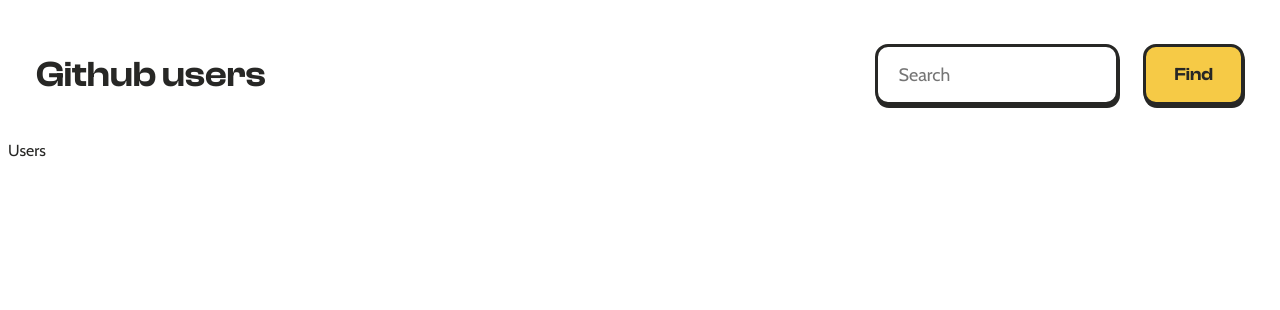
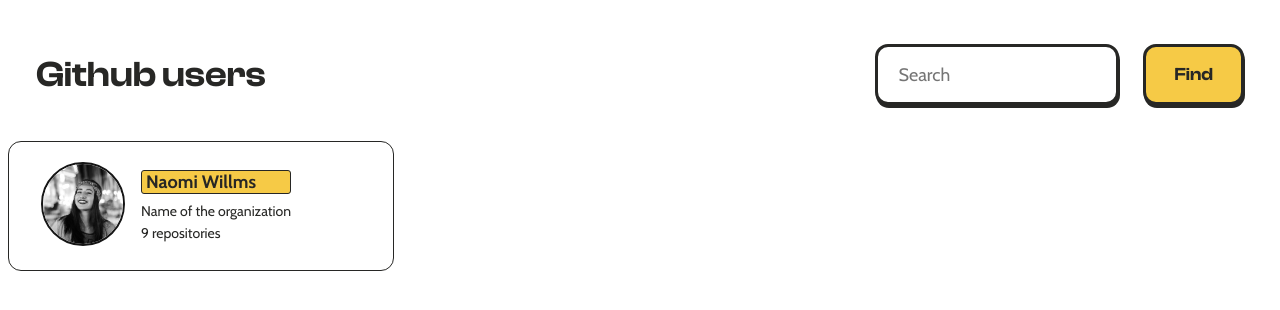
Before and after one commit to egorova-sofya/fancy-github-users, a React (Vite) app: page /users in a window 1280 px wide. Shown: the top 310 px of the page. Built offline with nearby package versions, Linux system fonts and the light colour scheme.

Commit message:
created user card component

```diff
--- /dev/null
+++ b/src/components/Avatar/Avatar.css
@@ -0,0 +1,5 @@
+.avatar {
+  filter: contrast(120%) grayscale(100%);
+  border-radius: 50%;
+  border: 2px solid var(--black);
+}
--- /dev/null
+++ b/src/components/Avatar/Avatar.tsx
@@ -0,0 +1,24 @@
+import { FC } from "react";
+import "./Avatar.css";
+//TODO delete later
+import avatar from "./../../assets/images/avatar.jpg";
+
+interface Props {
+  imageUrl?: string;
+  size?: "small" | "medium" | "large";
+}
+const Avatar: FC<Props> = ({ imageUrl, size }) => {
+  return (
+    <div>
+      <img
+        className="avatar"
+        src={avatar}
+        alt="user's avatar"
+        height={80}
+        width={80}
+      />
+    </div>
+  );
+};
+
+export default Avatar;
--- /dev/null
+++ b/src/components/UserCard/UserCard.css
@@ -0,0 +1,38 @@
+.user-card {
+  max-width: 320px;
+  display: flex;
+  align-items: center;
+  gap: 16px;
+  border: 1px solid var(--black);
+  border-radius: var(--border-radius-medium);
+  padding: 20px 32px;
+}
+
+.user-card__info {
+  display: flex;
+  flex-direction: column;
+  gap: 8px;
+}
+
+.user-card__name {
+  font-size: 18px;
+  font-weight: 700;
+  border-radius: var(--border-radius-small);
+  border: 1px solid var(--black);
+  background: var(--yellow);
+  padding: 0 4px;
+  display: inline-block;
+  margin: 0;
+}
+
+.user-card__description {
+  font-size: 14px;
+  font-weight: 400;
+  margin: 0;
+}
+
+.user-card__wrapper {
+  display: flex;
+  flex-direction: column;
+  gap: 4px;
+}
--- /dev/null
+++ b/src/components/UserCard/UserCard.tsx
@@ -0,0 +1,19 @@
+import "./UserCard.css";
+import Avatar from "../Avatar/Avatar";
+
+const UserCard = () => {
+  return (
+    <div className="user-card">
+      <Avatar />
+      <div className="user-card__info">
+        <p className="user-card__name">Naomi Willms</p>
+        <div className="user-card__wrapper">
+          <p className="user-card__description">Name of the organization</p>
+          <p className="user-card__description">9 repositories</p>
+        </div>
+      </div>
+    </div>
+  );
+};
+
+export default UserCard;
--- a/src/index.css
+++ b/src/index.css
@@ -12,6 +12,7 @@
 
   --border-radius-large: 25px;
   --border-radius-medium: 13px;
+  --border-radius-small: 3px;
 
   --padding-left-right: 28px;
 
--- a/src/routes/users.tsx
+++ b/src/routes/users.tsx
@@ -1,10 +1,9 @@
-import { Header } from "../components/Header/Header";
+import UserCard from "../components/UserCard/UserCard";
 
 export default function Users() {
   return (
     <>
-      {/* <Header /> */}
-      <div>Users</div>
+      <UserCard />
     </>
   );
 }
```
Also changed, not shown: src/assets/images/avatar.jpg (added).
